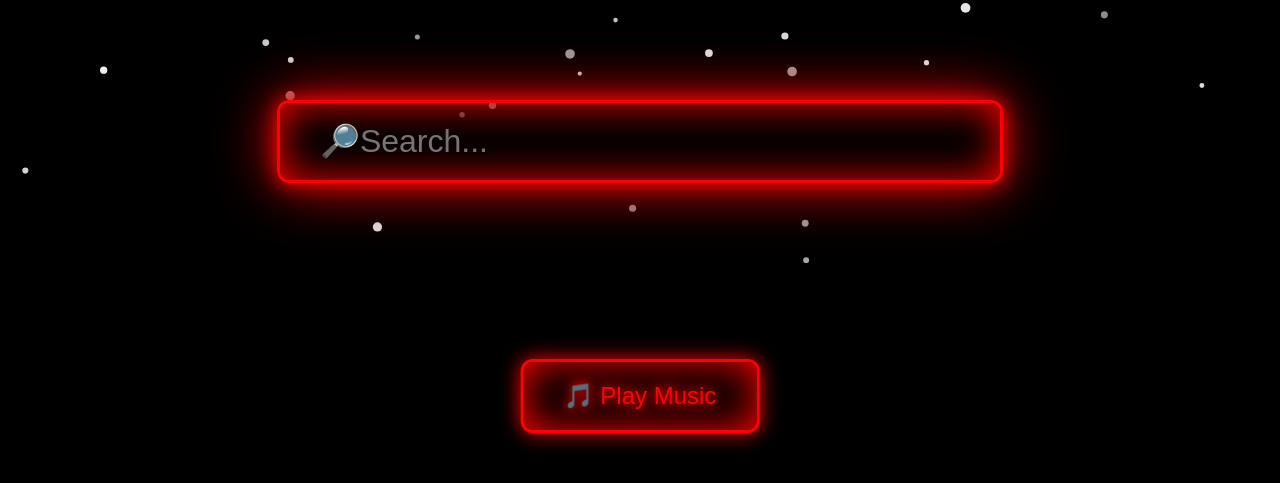
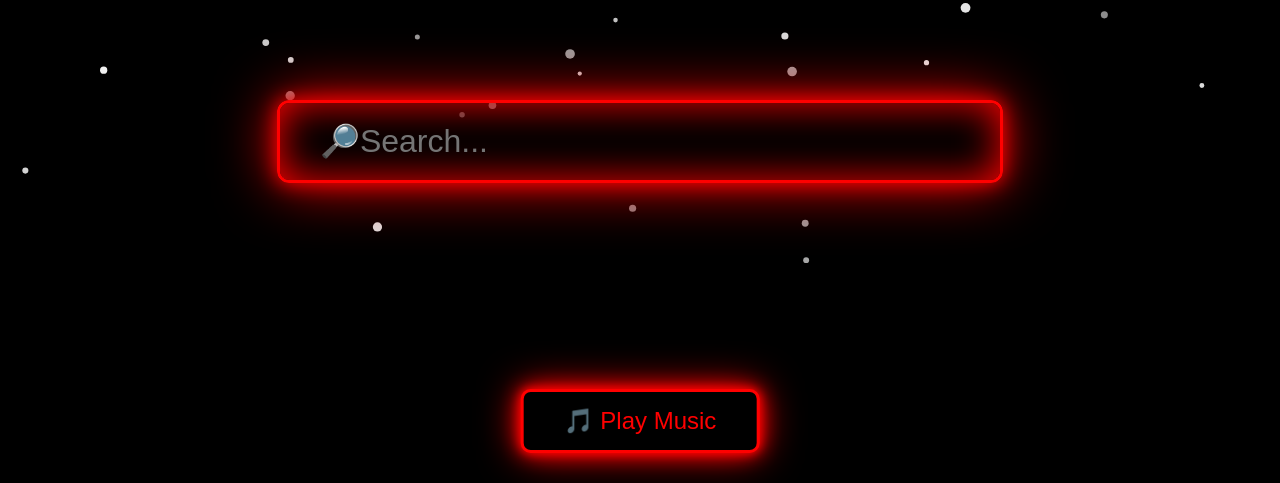
Before and after one commit to piggymanw234/NavisGamesV3, a plain HTML site: page Index.html in a window 1280 px wide. Shown: the part 317-800 px from the top of the page. Drawn offline with Linux system fonts and the light colour scheme.

Commit message:
Update Index.html

```diff
--- a/Index.html
+++ b/Index.html
@@ -19,7 +19,8 @@
     text-align: center;
     font-size: 5em;
     color: #ff0000;
-    text-shadow: 0 0 10px #ff0000,
+    text-shadow:
+      0 0 10px #ff0000,
       0 0 20px #ff0000,
       0 0 40px #ff0000,
       0 0 80px #ff0000;
@@ -46,14 +47,16 @@
     text-decoration: none;
     font-weight: bold;
     font-size: 2em;
-    text-shadow: 0 0 10px #ff0000,
+    text-shadow:
+      0 0 10px #ff0000,
       0 0 20px #ff0000;
     transition: all 0.3s ease;
   }
 
   .neon-box a:hover {
     color: #ffffff;
-    text-shadow: 0 0 15px #ffffff,
+    text-shadow:
+      0 0 15px #ffffff,
       0 0 30px #ffffff;
   }
 
@@ -84,7 +87,8 @@
     background-color: rgba(0, 0, 0, 0.5);
     color: #fff;
     outline: none;
-    box-shadow: 0 0 20px #ff0000,
+    box-shadow:
+      0 0 20px #ff0000,
       0 0 40px #ff0000 inset,
       0 0 60px #ff0000;
     transition: all 0.3s ease;
@@ -92,35 +96,43 @@
   }
 
   .neon-search:focus {
-    box-shadow: 0 0 25px #ff0000,
+    box-shadow:
+      0 0 25px #ff0000,
       0 0 50px #ff0000 inset,
       0 0 70px #ff0000;
-  }
-
-  /* Hidden YouTube player */
-  .bg-music {
-    position: absolute;
-    width: 0;
-    height: 0;
-    opacity: 0;
   }
 
   /* Play button */
   #playMusic {
     position: fixed;
-    bottom: 50px;
+    bottom: 30px;
     left: 50%;
     transform: translateX(-50%);
-    padding: 20px 40px;
+    padding: 15px 40px;
     font-size: 1.5em;
+    border: 3px solid #ff0000;
     background: black;
     color: #ff0000;
-    border: 3px solid #ff0000;
-    border-radius: 12px;
     cursor: pointer;
-    text-shadow: 0 0 10px #ff0000, 0 0 20px #ff0000;
-    box-shadow: 0 0 20px #ff0000, 0 0 40px #ff0000 inset;
+    border-radius: 10px;
+    box-shadow:
+      0 0 10px #ff0000,
+      0 0 20px #ff0000,
+      0 0 40px #ff0000;
     z-index: 20;
+  }
+  #playMusic:hover {
+    color: #fff;
+    box-shadow:
+      0 0 15px #ffffff,
+      0 0 30px #ffffff;
+  }
+
+  /* Hide YouTube iframe */
+  .bg-music {
+    width: 0;
+    height: 0;
+    border: none;
   }
 </style>
 </head>
@@ -144,15 +156,18 @@
 <!-- Play Music Button -->
 <button id="playMusic">🎵 Play Music</button>
 
-<!-- YouTube hidden player -->
+<!-- Hidden YouTube iframe -->
 <iframe id="ytplayer" class="bg-music"
   src="https://www.youtube.com/embed/ivPEtR70_Fg?enablejsapi=1&loop=1&playlist=ivPEtR70_Fg"
-  frameborder="0" allow="autoplay"></iframe>
+  frameborder="0"
+  allow="autoplay">
+</iframe>
 
 <script>
   // Snow falling effect
   const canvas = document.getElementById('snow');
   const ctx = canvas.getContext('2d');
+
   let particlesArray;
 
   function resizeCanvas() {
@@ -163,7 +178,9 @@
   resizeCanvas();
 
   class Snowflake {
-    constructor() { this.reset(); }
+    constructor() {
+      this.reset();
+    }
     reset() {
       this.x = Math.random() * canvas.width;
       this.y = Math.random() * -canvas.height;
@@ -173,9 +190,10 @@
       this.opacity = Math.random() * 0.5 + 0.5;
     }
     update() {
-      this.y += this.speedY; this.x += this.speedX;
-      if (this.y > canvas.height) { this.y = -this.size; this.x = Math.random() * canvas.width; }
-      if (this.x > canvas.width || this.x < 0) { this.x = Math.random() * canvas.width; }
+      this.y += this.speedY;
+      this.x += this.speedX;
+      if (this.y > canvas.height) this.reset();
+      if (this.x > canvas.width || this.x < 0) this.reset();
     }
     draw() {
       ctx.globalAlpha = this.opacity;
@@ -189,22 +207,29 @@
 
   function init() {
     particlesArray = [];
-    for (let i = 0; i < 250; i++) { particlesArray.push(new Snowflake()); }
+    for (let i = 0; i < 250; i++) {
+      particlesArray.push(new Snowflake());
+    }
   }
 
   function animate() {
     ctx.clearRect(0, 0, canvas.width, canvas.height);
-    for (let particle of particlesArray) { particle.update(); particle.draw(); }
+    for (let particle of particlesArray) {
+      particle.update();
+      particle.draw();
+    }
     requestAnimationFrame(animate);
   }
 
-  init(); animate();
+  init();
+  animate();
 
-  // Music button logic
-  document.getElementById("playMusic").addEventListener("click", function() {
-    let player = document.getElementById("ytplayer").contentWindow;
-    player.postMessage('{"event":"command","func":"playVideo","args":""}', '*');
-    this.style.display = "none"; // Hide button after click
+  // YouTube player control
+  const playButton = document.getElementById("playMusic");
+  playButton.addEventListener("click", function () {
+    const player = document.getElementById("ytplayer").contentWindow;
+    player.postMessage('{"event":"command","func":"playVideo","args":""}', "*");
+    playButton.style.display = "none";
   });
 </script>
 
```
Lines whose indentation alone changed are shown as unchanged.
